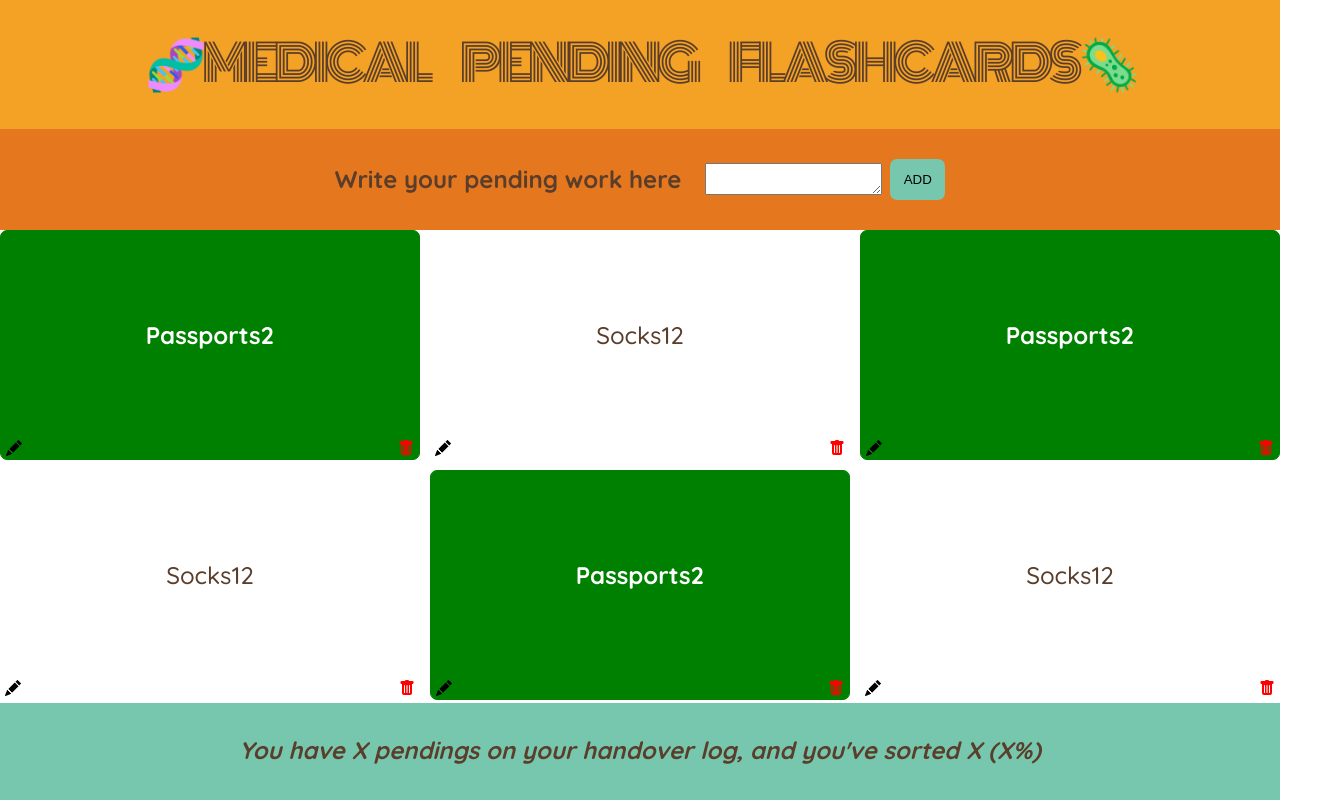
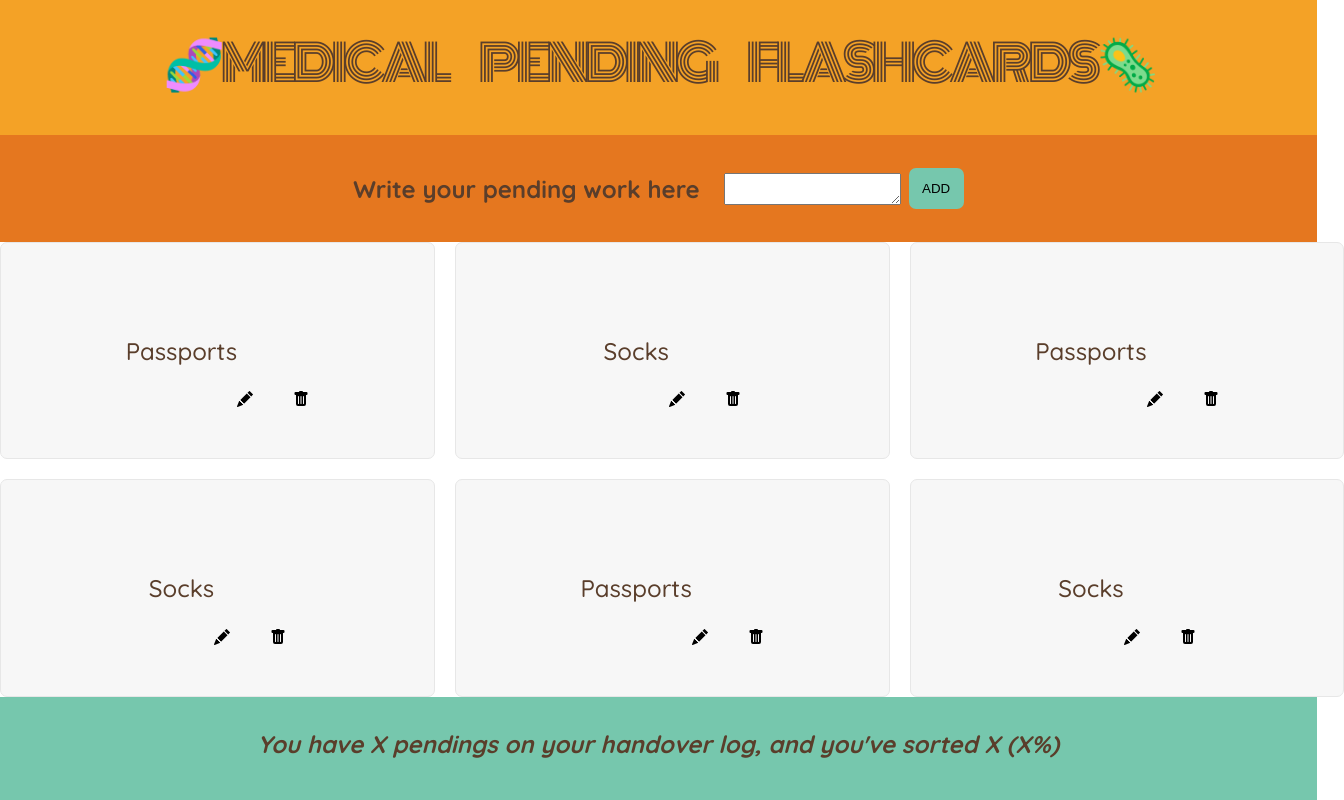
Before and after one commit to RidwanAdebosin/Work-Pending-Flashcard, a React (Create React App) app: page / in a window 1280 px wide. Shown: the whole page, 1344 px wide, since content can reach past the window. Built offline with nearby package versions, Linux system fonts and the light colour scheme.

Commit message:
flashcards fixed

```diff
--- a/src/App.js
+++ b/src/App.js
@@ -1,10 +1,12 @@
+import { useState } from "react";
+
 const pendingJobs = [
-  { id: 1, description: "Passports", quantity: 2, sorted: true },
-  { id: 2, description: "Socks", quantity: 12, sorted: false },
-  { id: 1, description: "Passports", quantity: 2, sorted: true },
-  { id: 2, description: "Socks", quantity: 12, sorted: false },
-  { id: 1, description: "Passports", quantity: 2, sorted: true },
-  { id: 2, description: "Socks", quantity: 12, sorted: false },
+  { id: 1, description: "Passports", quantity: 2, sorted: "Pending Sorted" },
+  { id: 2, description: "Socks", quantity: 12, sorted: "Pending Sorted" },
+  { id: 3, description: "Passports", quantity: 2, sorted: "Pending Sorted" },
+  { id: 4, description: "Socks", quantity: 12, sorted: "Pending Sorted" },
+  { id: 5, description: "Passports", quantity: 2, sorted: "Pending Sorted" },
+  { id: 6, description: "Socks", quantity: 12, sorted: "Pending Sorted" },
 ];
 
 export default function App() {
@@ -33,29 +35,26 @@ function TextArea() {
 }
 
 function PendingJobList() {
+  const [isDoneId, setIsDoneId] = useState(null);
+
+  function handlePendingJobDone(id) {
+    setIsDoneId(id !== isDoneId ? id : null);
+  }
+
   return (
-    <div>
     <div className="flashcards">
       {pendingJobs.map((pendingJob) => (
-          <span className={pendingJob.sorted ? "selected" : ""}>
-            <PendingJobFlashCard pendingJob={pendingJob} key={pendingJob.id} />
-          </span>
-        ))}
-      </div>
-    </div>
-  );
-}
-
-function PendingJobFlashCard({ pendingJob }) {
-  return (
-    <>
-      <div className="flashcard">
-        <span>
-          {pendingJob.description}
-          {pendingJob.quantity}
-        </span>
-      </div>
-      <div className="card-features">
+        <div
+          key={pendingJob.id}
+          onClick={() => handlePendingJobDone(pendingJob.id)}
+          className={pendingJob.id === isDoneId ? "isDone" : ""}
+        >
+          <p>
+            {pendingJob.id === isDoneId
+              ? pendingJob.sorted
+              : pendingJob.description}
+          </p>
+          <span className="card-features">
             <button className="pencil-fill">
               <svg
                 xmlns="http://www.w3.org/2000/svg"
@@ -73,17 +72,34 @@ function PendingJobFlashCard({ pendingJob }) {
                 xmlns="http://www.w3.org/2000/svg"
                 width="16"
                 height="16"
-            fill="red"
+                fill="currentColor"
                 className="trash-fill"
                 viewBox="0 0 16 16"
               >
                 <path d="M2.5 1a1 1 0 0 0-1 1v1a1 1 0 0 0 1 1H3v9a2 2 0 0 0 2 2h6a2 2 0 0 0 2-2V4h.5a1 1 0 0 0 1-1V2a1 1 0 0 0-1-1H10a1 1 0 0 0-1-1H7a1 1 0 0 0-1 1zm3 4a.5.5 0 0 1 .5.5v7a.5.5 0 0 1-1 0v-7a.5.5 0 0 1 .5-.5M8 5a.5.5 0 0 1 .5.5v7a.5.5 0 0 1-1 0v-7A.5.5 0 0 1 8 5m3 .5v7a.5.5 0 0 1-1 0v-7a.5.5 0 0 1 1 0" />
               </svg>
             </button>
+          </span>
         </div>
-    </>
+      ))}
+    </div>
   );
 }
+
+// function PendingJobFlashCard({ pendingJob }) {
+//   return (
+//     <>
+//       <div className="flashcard">
+//         <span>
+//           {pendingJob.description}
+//           {pendingJob.quantity}
+//         </span>
+//       </div>
+//       <div className="card-features">
+
+//       </div>
+//     </>
+//   );
 
 function Stats() {
   return (
--- a/src/index.css
+++ b/src/index.css
@@ -73,10 +73,12 @@ h3 {
 .flashcards {
   display: grid;
   grid-template-columns: 1fr 1fr 1fr;
-  gap: 10px;
+  gap: 20px;
 }
 
-.flashcard {
+.flashcards div {
+  border: 1px solid #e7e7e7;
+  background-color: #f7f7f7;
   border-radius: 7px;
   aspect-ratio: 2 / 1;
   display: flex;
@@ -87,24 +89,25 @@ h3 {
   cursor: pointer;
 }
 
-span.selected {
+div.isDone {
   border: 1px solid green;
   background-color: green;
   color: #fff;
   font-weight: bold;
-  border-radius: 7px;
 }
 
 .card-features {
   display: flex;
-  padding-right: 0.2em;
-  padding-left: 0.2em;
   justify-content: space-between;
+  position: relative;
+  right: 0px;
+  bottom: -50px;
 }
 .pencil-fill {
   border: none;
   background: transparent;
   cursor: pointer;
+  margin-inline-end: 2rem;
 }
 
 .trash-fill {
@@ -112,3 +115,9 @@ span.selected {
   background: transparent;
   cursor: pointer;
 }
+.pencil-fill:hover,
+.trash-fill:hover {
+  background-color: #5a3e2b;
+  padding: 0.2rem;
+  border-radius: 50%;
+}
```
Lines whose indentation alone changed are shown as unchanged.
